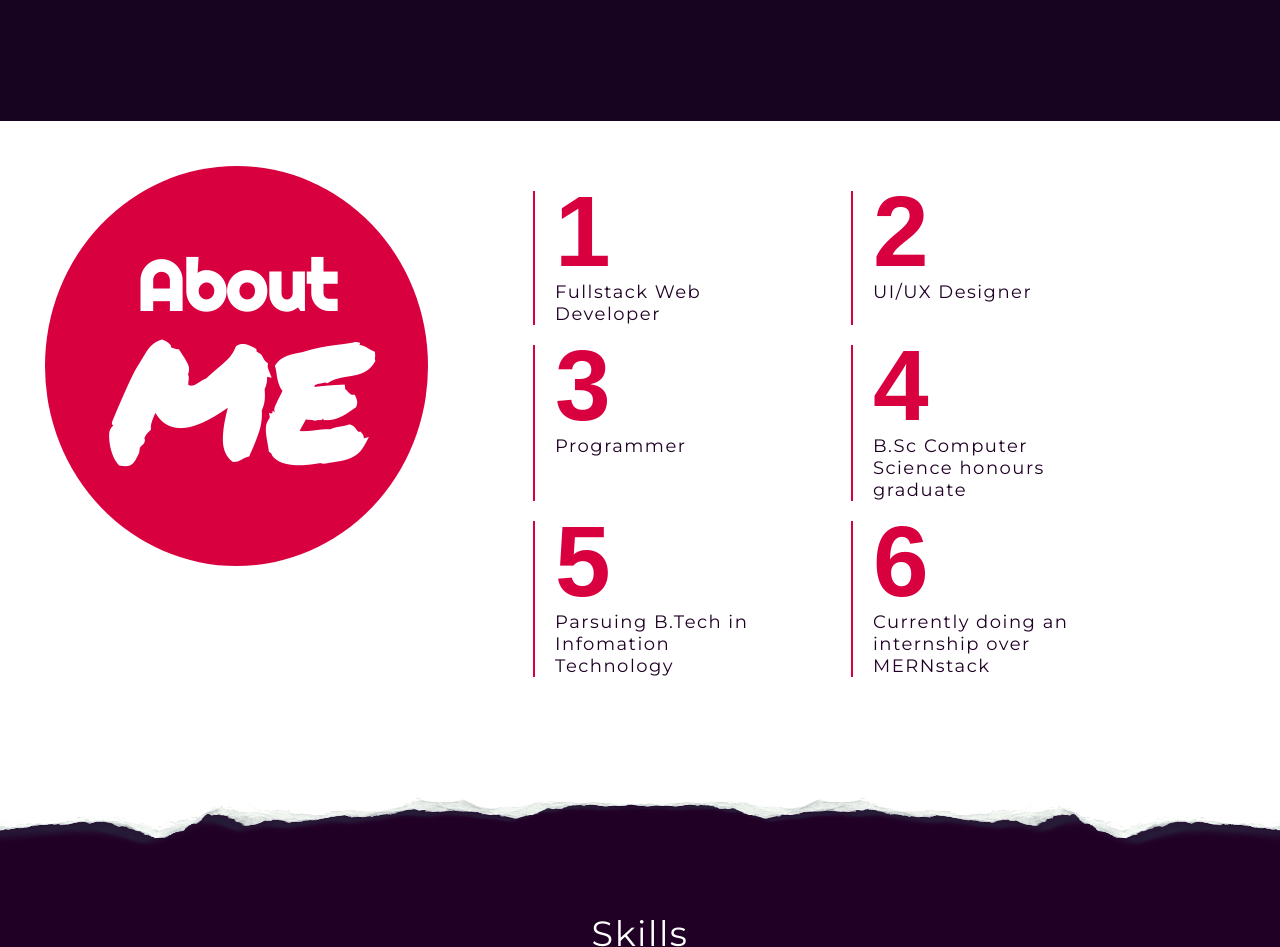
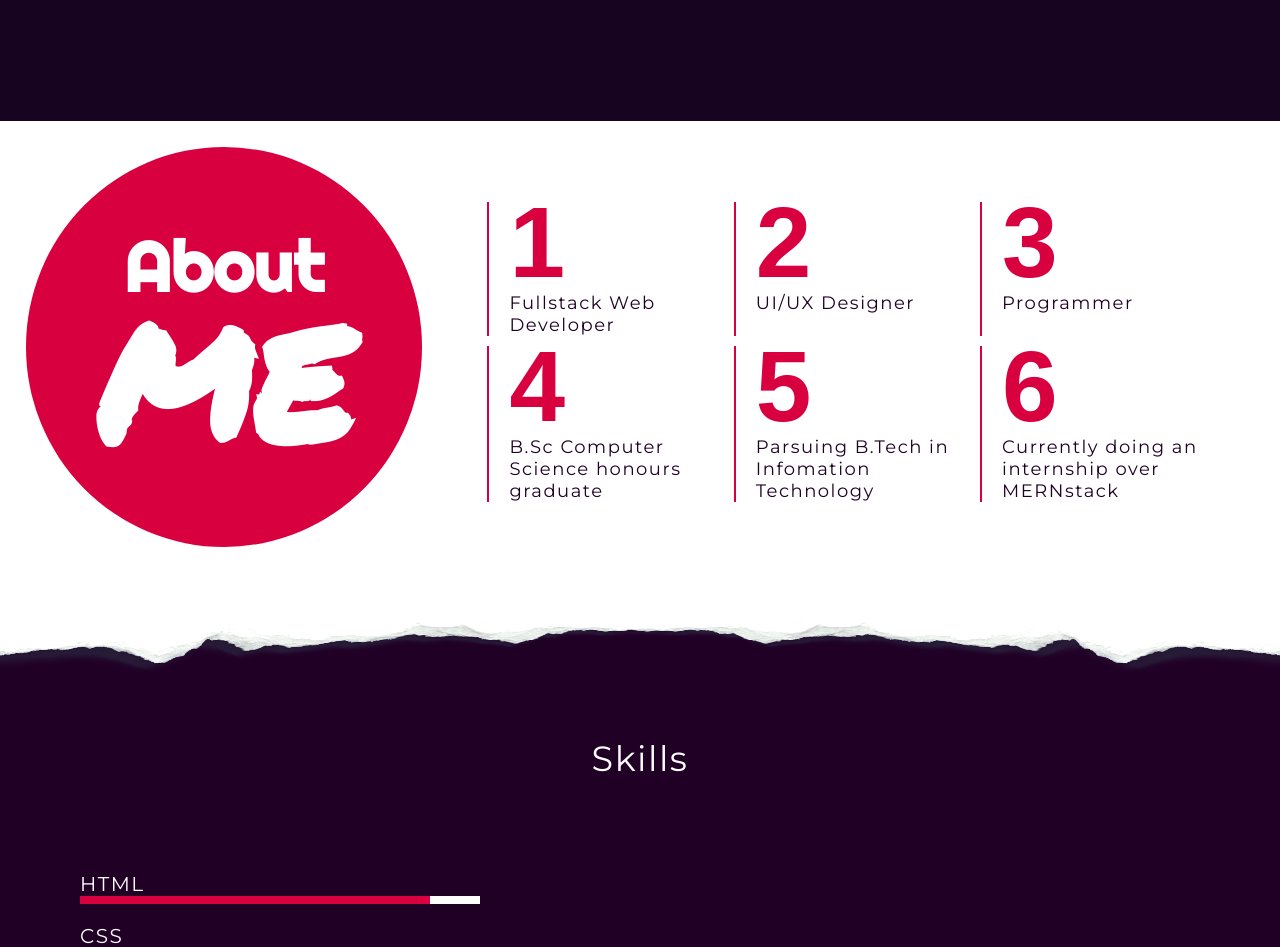
Before and after one commit to manik98/manik98.github.io, a plain HTML site: page index.html in a window 1280 px wide. Shown: the part 620-1567 px from the top of the page. Drawn offline with Linux system fonts and the light colour scheme; a web font is replaced by a local one.

Commit message:
about sorted

```diff
--- a/stylesheet/style.css
+++ b/stylesheet/style.css
@@ -227,7 +227,6 @@ nav{
     display: flex;
     flex-direction: row;
     scroll-behavior: smooth;
-    padding: 20px;
     /* transform: rotate(-5deg); */
 }
 .my-title{
@@ -285,7 +284,7 @@ nav{
     padding: 20px;
 }
 .para-point{
-    margin: 10px 40px;
+    margin-top: 10px;
     display: block;
     flex-direction: column;
     border-left: 2px solid #d90040 ;
```
